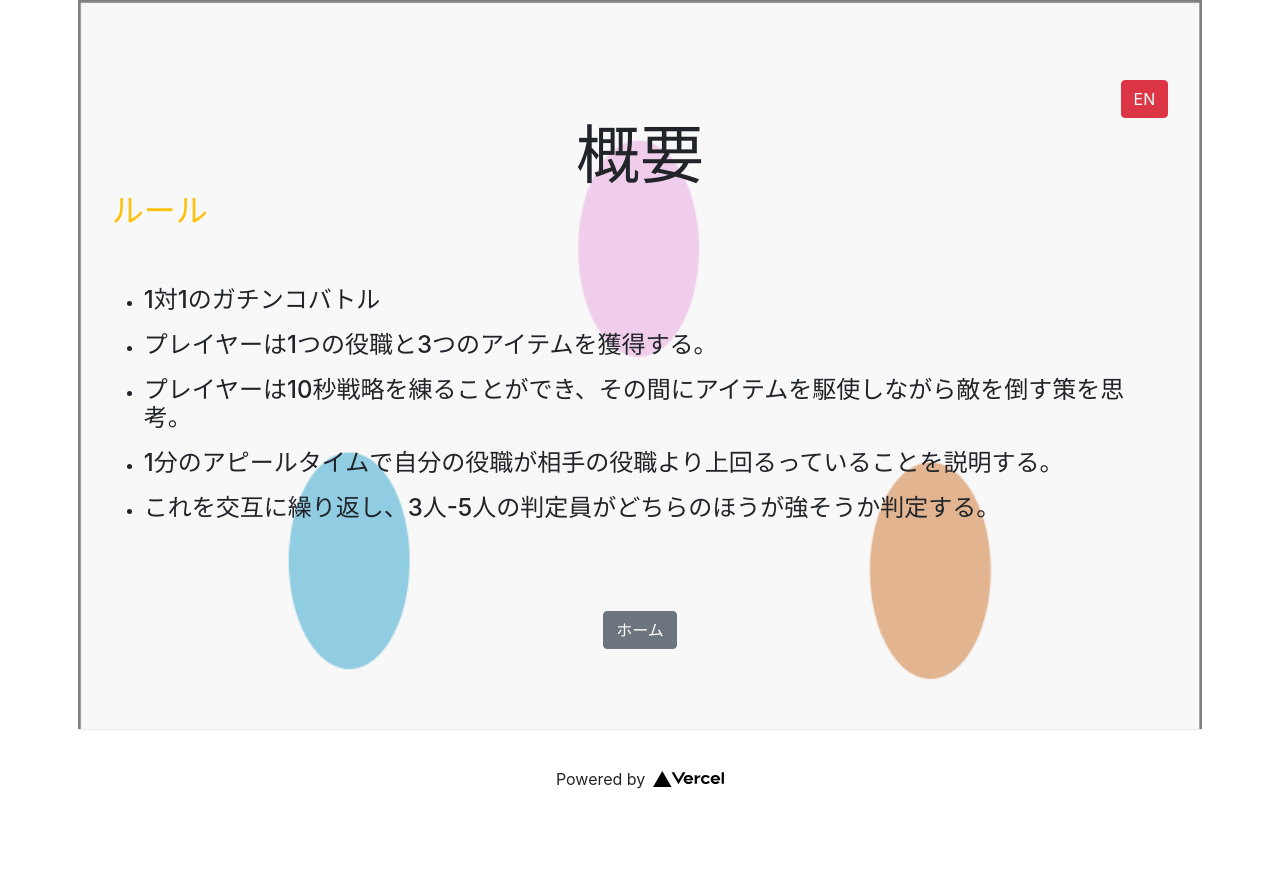
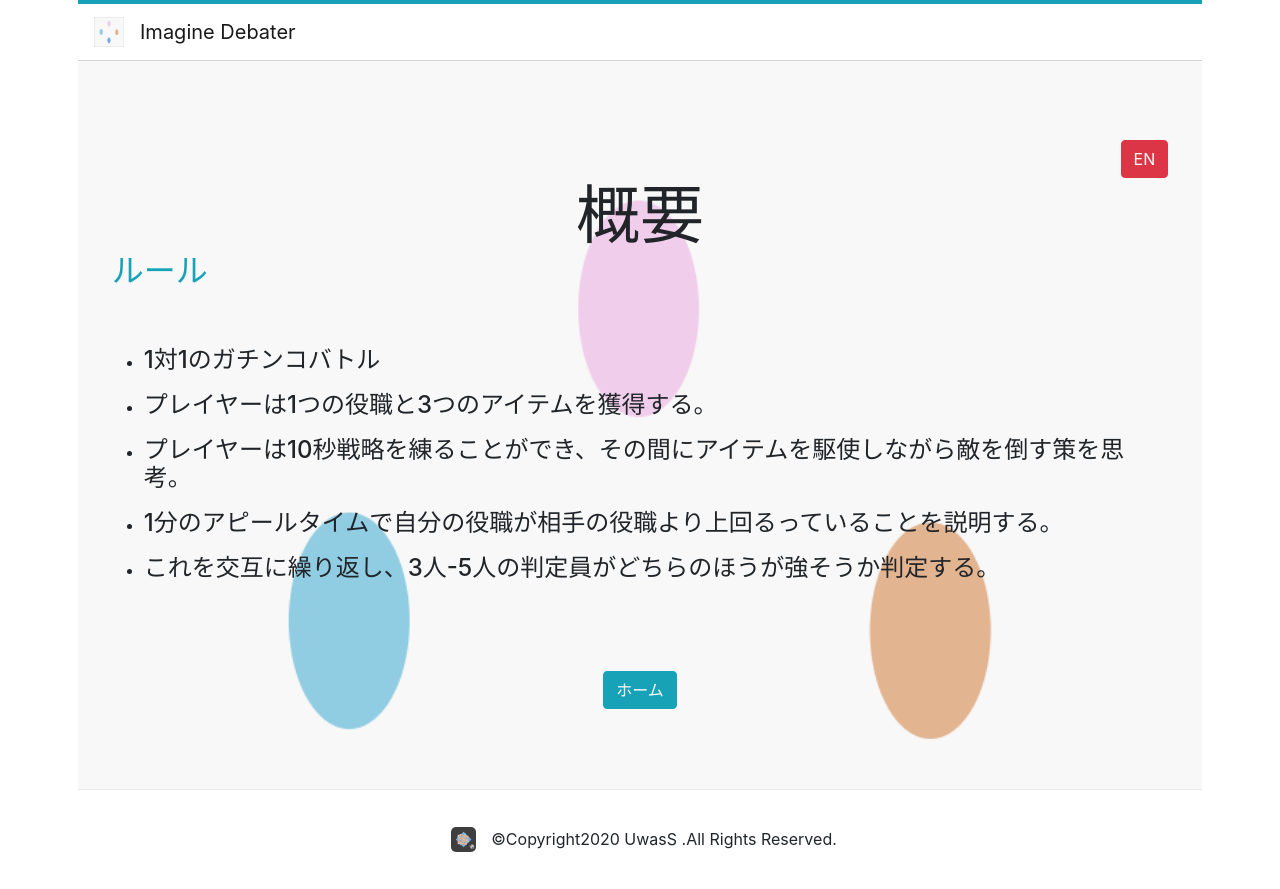
Before and after one commit to shutogeorgio/imagine-debater, a Next.js app: page /jp/overview in a window 1280 px wide. Before the commit the page ends 829 px from the top, so only its background shows below. Built offline with nearby package versions, Linux system fonts and the light colour scheme.

Commit message:
feat: add navbar

```diff
--- /dev/null
+++ b/components/Navbar.js
@@ -0,0 +1,12 @@
+export default class Navbar extends React.Component {
+  render() {
+    return(
+      <nav class="navbar navbar-light bg-white w-100 nav-bar-detail">
+         <a class="navbar-brand" href="#">
+          <img src="/imagine-logo.png" width="30" height="30" class="d-inline-block align-top mr-3" alt="logo" />
+          Imagine Debater
+        </a>
+      </nav>
+    )
+  }
+}
--- /dev/null
+++ b/components/jp/Navbar.js
@@ -0,0 +1,12 @@
+export default class Navbar extends React.Component {
+  render() {
+    return(
+      <nav class="navbar navbar-light bg-white w-100 nav-bar-detail">
+         <a class="navbar-brand" href="#">
+          <img src="/imagine-logo.png" width="30" height="30" class="d-inline-block align-top mr-3" alt="logo" />
+          Imagine Debater
+        </a>
+      </nav>
+    )
+  }
+}
--- a/pages/jp/index.js
+++ b/pages/jp/index.js
@@ -1,4 +1,5 @@
 import Head from 'next/head'
+import Navbar from '../../components/jp/Navbar'
 import Job from '../../components/jp/Job'
 import Footer from '../../components/Footer'
 import RevealButton from '../../components/jp/RevealButton'
@@ -14,6 +15,8 @@ export default function Home() {
         <link href="/lib/css/style.css" rel="stylesheet" />
       </Head>
 
+      <Navbar />
+
       <main>
         <a href="/" className="btn btn-danger d-flex ml-auto">EN</a>
         <h1 className="title"><img src="/imagine-logo.png" class="title-logo" />Imagine Debater</h1>
@@ -22,7 +25,7 @@ export default function Home() {
         <div className="grid mr-5">
           <div href="https://nextjs.org/docs" className="card shadow-lg bg-light">
             <div className="sizser">
-              <h2 className="mr-1 text-info">プレイヤー. 1</h2>
+              <h3 className="mr-1 text-info">プレイヤー. 1</h3>
             </div>
               <h3 className="mt-1"><Job /></h3>
               <RevealButton />
--- a/pages/jp/overview.js
+++ b/pages/jp/overview.js
@@ -1,5 +1,7 @@
 import Head from 'next/head'
+import Navbar from '../../components/jp/Navbar'
 import OverviewJP from '../../components/jp/Overview'
+import Footer from '../../components/Footer'
 
 export default function Home() {
 
@@ -12,26 +14,19 @@ export default function Home() {
         <link href="/lib/css/style.css" rel="stylesheet" />
       </Head>
 
+      <Navbar />
+
       <main>
         <a href="/overview" className="btn btn-danger d-flex ml-auto">EN</a>
         <h1 className="title">概要</h1>
         <div className="flex flex-column">
-          <h2 className="mr-5 text-warning">ルール</h2>
+          <h2 className="mr-5 text-info">ルール</h2>
           <OverviewJP />
         </div>
-        <a href="/jp" className="btn btn-secondary mt-5">ホーム</a>
+        <a href="/jp" className="btn btn-info mt-5">ホーム</a>
       </main>
 
-      <footer>
-        <a
-          href="https://vercel.com?utm_source=create-next-app&utm_medium=default-template&utm_campaign=create-next-app"
-          target="_blank"
-          rel="noopener noreferrer"
-        >
-          Powered by{' '}
-          <img src="/vercel.svg" alt="Vercel Logo" className="logo" />
-        </a>
-      </footer>
+      <Footer />
     </div>
   )
 }
--- a/public/lib/css/style.css
+++ b/public/lib/css/style.css
@@ -7,9 +7,9 @@ body {
 }
 
 .container {
-  min-height: 100vh;
   padding: 0 0.5rem;
   display: flex;
+  width: 95%;
   flex-direction: column;
   justify-content: center;
   align-items: center;
@@ -143,13 +143,10 @@ a:hover {
 }
 
 main {
-  background: url('/imagine-logo.png');
+  background: url('/nbd-imagine.png');
   background-size: cover;
 }
-
-@media (max-width: 600px) {
-  .grid {
-    width: 100%;
-    flex-direction: column;
-  }
+.nav-bar-detail {
+  border-top: 4px solid #17a2b8;
+  box-shadow: 0 1px 0 rgba(12,13,14,0.15);
 }
```
Also changed, not shown: pages/index.js (+9 -2 lines), pages/overview.js (+5 -10 lines), public/nbd-imagine.png (added).
